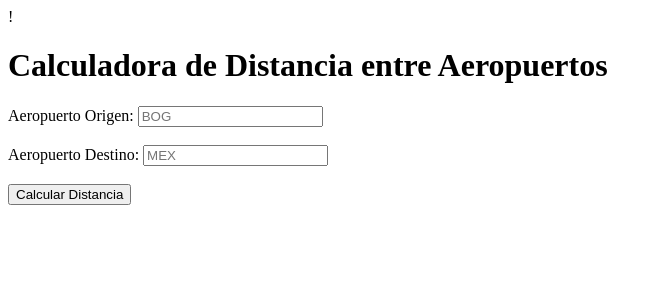
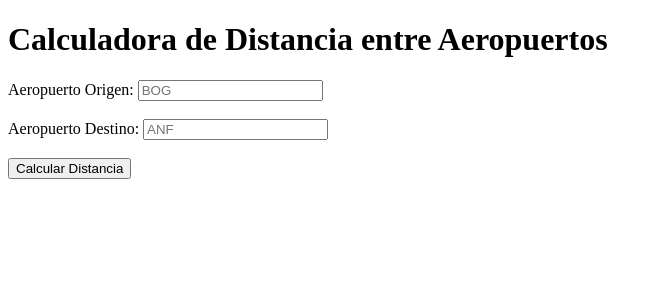
Before and after one commit to sebastianPR890/app-aeropuerto, a Django app: page / in a window 1280 px wide. Shown: the top 300 px of the page, without its empty margins (0-662 px from the left). Run offline with Django 5.2, Linux system fonts and the light colour scheme.

Commit message:
correccion de errores en el html

```diff
--- a/airport_distance_project/airports/templates/airport_distance.html
+++ b/airport_distance_project/airports/templates/airport_distance.html
@@ -1,4 +1,4 @@
-!<!DOCTYPE html>
+<!DOCTYPE html>
 <html>
     <head>
         <meta charset="utf-8">
@@ -32,7 +32,7 @@
             type="text"
             id="aeropuerto_destino"
             name="aeropuerto_destino"
-            placeholder="MEX"
+            placeholder="ANF"
             maxlength="3"
             required
         >
```
